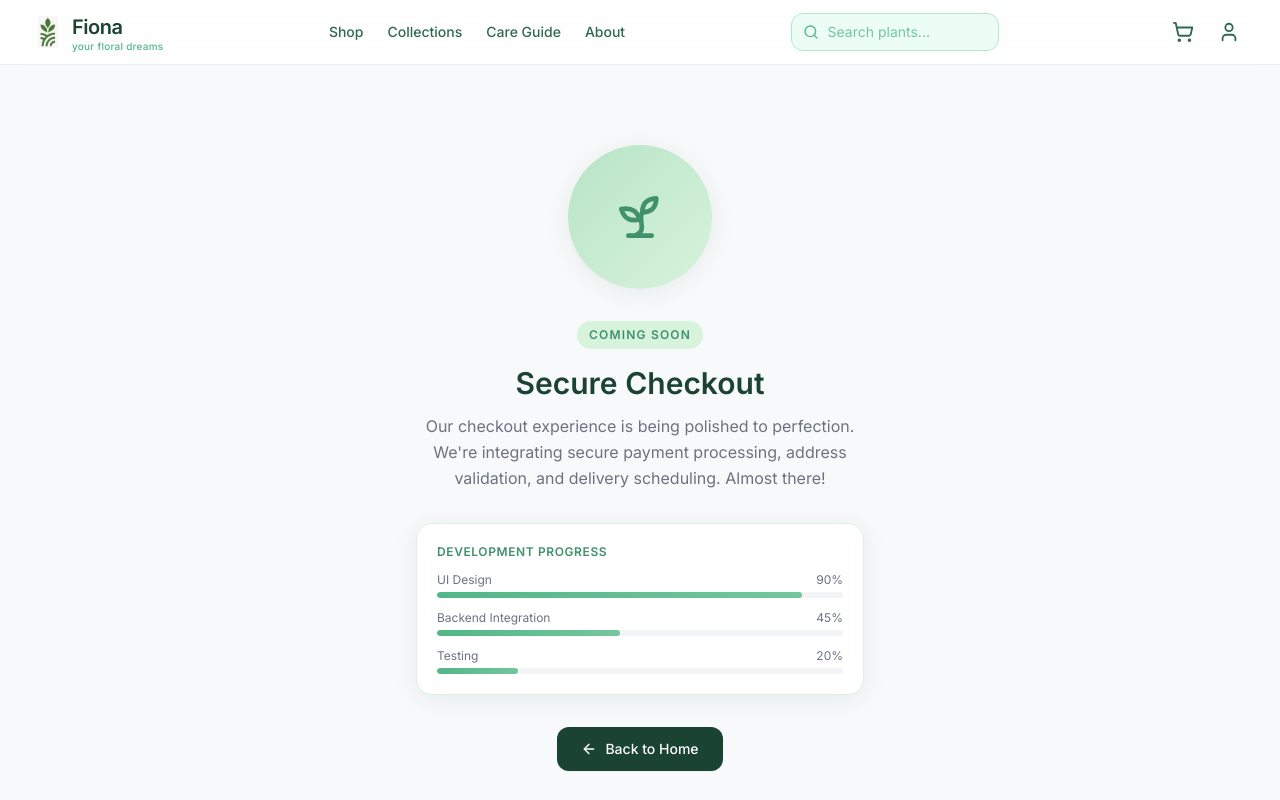
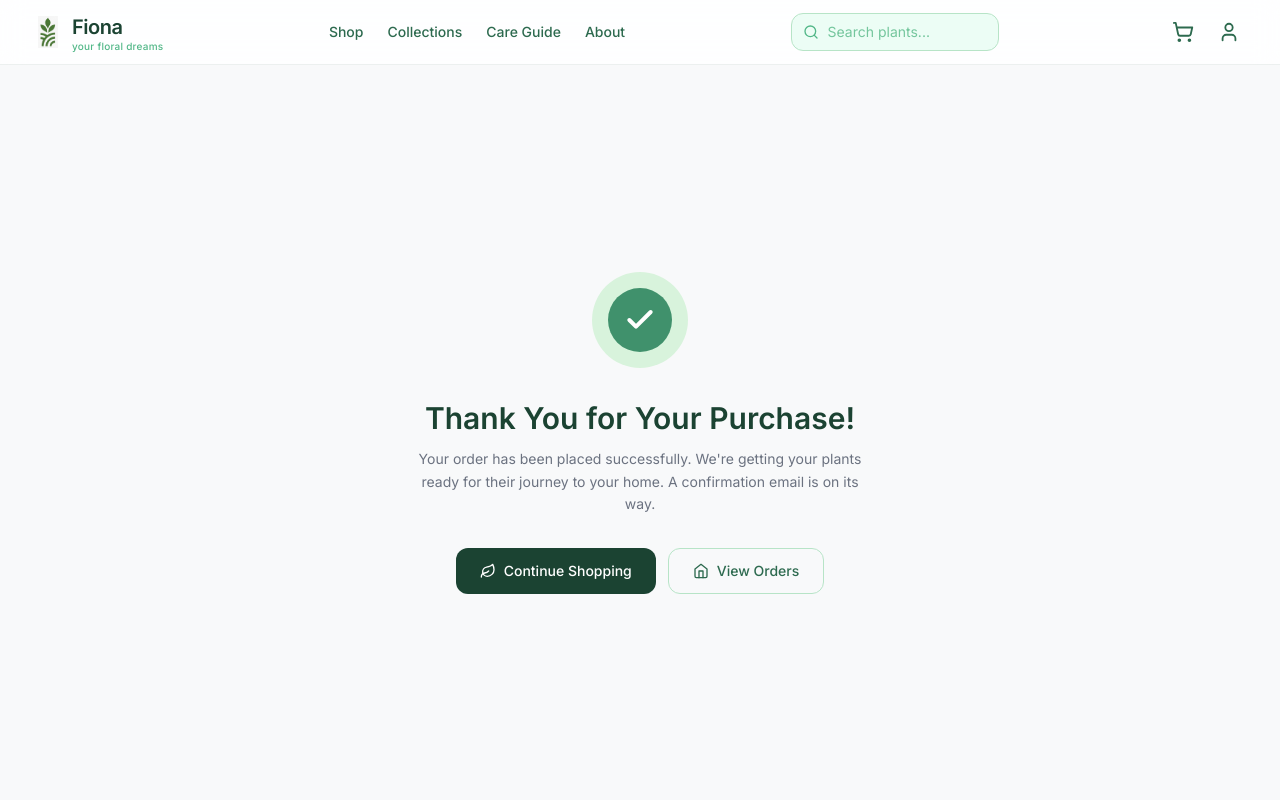
Before and after one commit to vedant-kale-3/Plat_E_commerce_Site, a React (Vite) app: page /checkout in a window 1280 px wide. Shown: the top 800 px of the page. Built offline with nearby package versions, Linux system fonts and the light colour scheme.

Commit message:
Updated CheckoutPage.tsx

```diff
--- a/src/pages/CheckoutPage.tsx
+++ b/src/pages/CheckoutPage.tsx
@@ -1,10 +1,80 @@
-import UnderConstruction from './UnderConstruction';
+import { useEffect } from 'react';
+import { Link } from 'react-router-dom';
+import { Check, Leaf, Package, Home as HomeIcon } from 'lucide-react';
+import { useApp } from '../context/AppContext';
 
 export default function CheckoutPage() {
+  const { cartItems, removeFromCart } = useApp();
+
+  useEffect(() => {
+    cartItems.forEach(item => removeFromCart(item.id));
+  }, []);
+
+  const total = cartItems.reduce((sum, item) => sum + item.price * item.quantity, 0);
+  const itemCount = cartItems.reduce((sum, item) => sum + item.quantity, 0);
+
   return (
-    <UnderConstruction
-      title="Secure Checkout"
-      description="Our checkout experience is being polished to perfection. We're integrating secure payment processing, address validation, and delivery scheduling. Almost there!"
-    />
+    <div className="min-h-[calc(100vh-64px)] flex items-center justify-center px-4 py-16">
+      <div className="max-w-lg w-full text-center">
+        <div className="relative inline-flex mb-8">
+          <div className="w-24 h-24 bg-forest-100 rounded-full flex items-center justify-center">
+            <div className="w-16 h-16 bg-forest-600 rounded-full flex items-center justify-center animate-[pop_0.4s_ease-out]">
+              <Check size={32} className="text-white" strokeWidth={3} />
+            </div>
+          </div>
+        </div>
+
+        <h1 className="text-3xl font-semibold text-forest-800 mb-3">
+          Thank You for Your Purchase!
+        </h1>
+        <p className="text-gray-500 text-sm leading-relaxed mb-8 max-w-md mx-auto">
+          Your order has been placed successfully. We're getting your plants ready for their journey to your home. A confirmation email is on its way.
+        </p>
+
+        {itemCount > 0 && (
+          <div className="bg-white rounded-2xl shadow-card p-6 mb-8 text-left">
+            <div className="flex items-center gap-2 mb-4">
+              <Package size={18} className="text-forest-600" />
+              <h2 className="text-sm font-semibold text-forest-800">Order Summary</h2>
+            </div>
+            <div className="space-y-3">
+              {cartItems.map(item => (
+                <div key={item.id} className="flex items-center gap-3">
+                  <img src={item.image} alt={item.name} className="w-12 h-12 rounded-lg object-cover" />
+                  <div className="flex-1 min-w-0">
+                    <p className="text-sm font-medium text-forest-800 truncate">{item.name}</p>
+                    <p className="text-xs text-gray-400">Qty {item.quantity}</p>
+                  </div>
+                  <span className="text-sm font-semibold text-forest-800">
+                    ₹{(item.price * item.quantity).toFixed(2)}
+                  </span>
+                </div>
+              ))}
+            </div>
+            <div className="border-t border-gray-100 mt-4 pt-4 flex justify-between items-center">
+              <span className="text-sm font-semibold text-forest-800">Total Paid</span>
+              <span className="text-lg font-bold text-forest-800">₹{total.toFixed(2)}</span>
+            </div>
+          </div>
+        )}
+
+        <div className="flex flex-col sm:flex-row gap-3 justify-center">
+          <Link
+            to="/"
+            className="inline-flex items-center justify-center gap-2 px-6 py-3 bg-forest-800 hover:bg-forest-700 text-white rounded-xl font-medium text-sm transition-colors"
+          >
+            <Leaf size={16} />
+            Continue Shopping
+          </Link>
+          <Link
+            to="/profile"
+            className="inline-flex items-center justify-center gap-2 px-6 py-3 border border-forest-200 text-forest-700 hover:bg-forest-50 rounded-xl font-medium text-sm transition-colors"
+          >
+            <HomeIcon size={16} />
+            View Orders
+          </Link>
+        </div>
+      </div>
+    </div>
   );
 }
```
